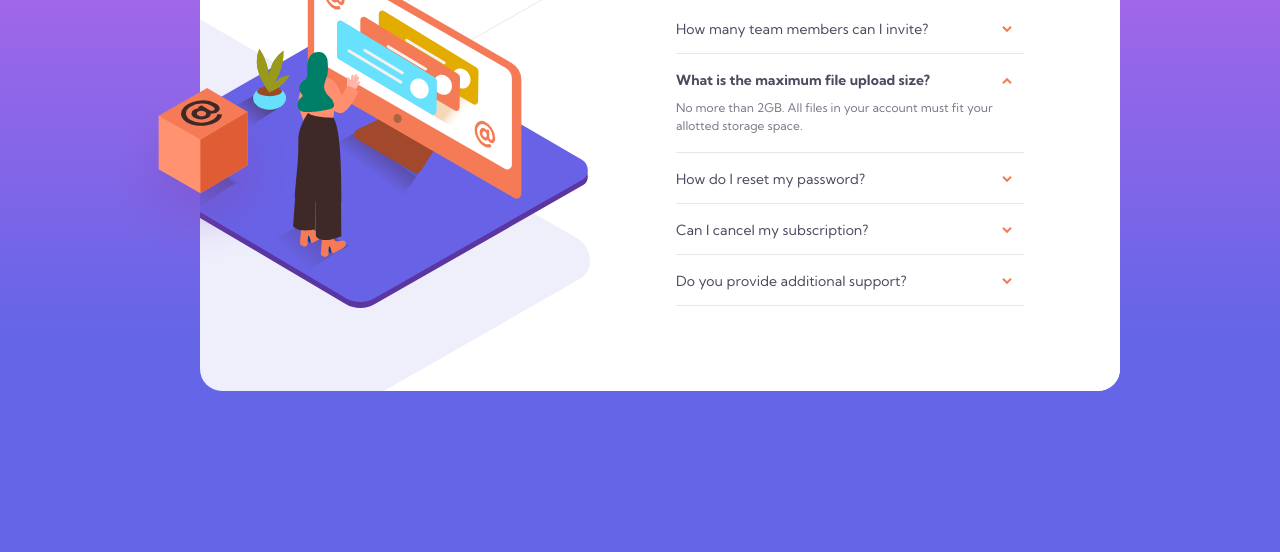
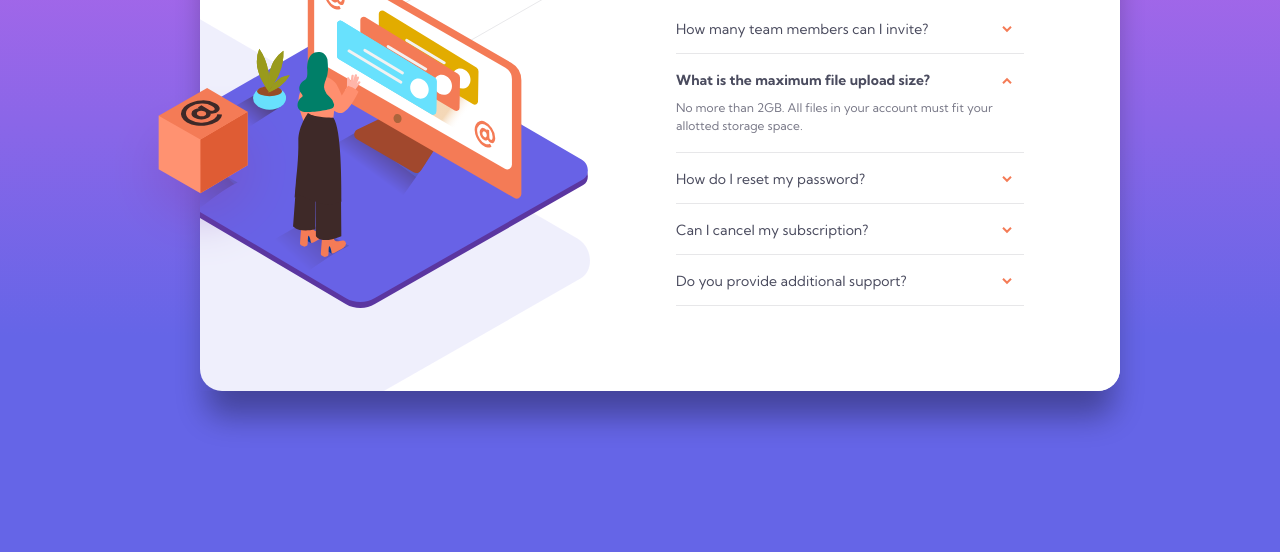
Before and after one commit to vace328/FM-faq-accordion-card, a website: page index.html in a window 1280 px wide. Shown: the part 248-800 px from the top of the page. Drawn offline with Linux system fonts and the light colour scheme.

Commit message:
box-shadow added

```diff
--- a/scss/components/_i2.scss
+++ b/scss/components/_i2.scss
@@ -6,6 +6,9 @@ main {
     border-radius: 22px;
     width: 920px;
     margin: 0 auto;
+    -webkit-box-shadow: 0px 32px 31px -7px rgba(0,0,0,0.33);
+    -moz-box-shadow: 0px 32px 31px -7px rgba(0,0,0,0.33);
+    box-shadow: 0px 32px 31px -7px rgba(0,0,0,0.33);
 }
 .flex-item {
     flex: 1 1 460px;
@@ -20,9 +23,8 @@ main {
 .illustration-imgs-lg {
     width: 100%;
     height: 100%;
-    // border: 2px solid red;
     background-image: url("../images/bg-pattern-desktop.svg");
-    // background-image: url("/images/bg-pattern-desktop.svg");
+    // background-image: url("../../images/bg-pattern-desktop.svg");
     background-position: -575px -295px;
     background-repeat: no-repeat;
     position: relative;
@@ -57,9 +59,8 @@ main {
 .illustration-imgs-sm {
     width: 100%;
     height: 100%;
-    // border: 2px solid red;
     background-image: url("../images/bg-pattern-mobile.svg");
-    // background-image: url("/images/bg-pattern-mobile.svg");
+    // background-image: url("../../images/bg-pattern-mobile.svg");
     background-position: center 230px;
     background-repeat: no-repeat;
     background-size: 480px 210px;
```
Also changed, not shown: css/styles.css.
